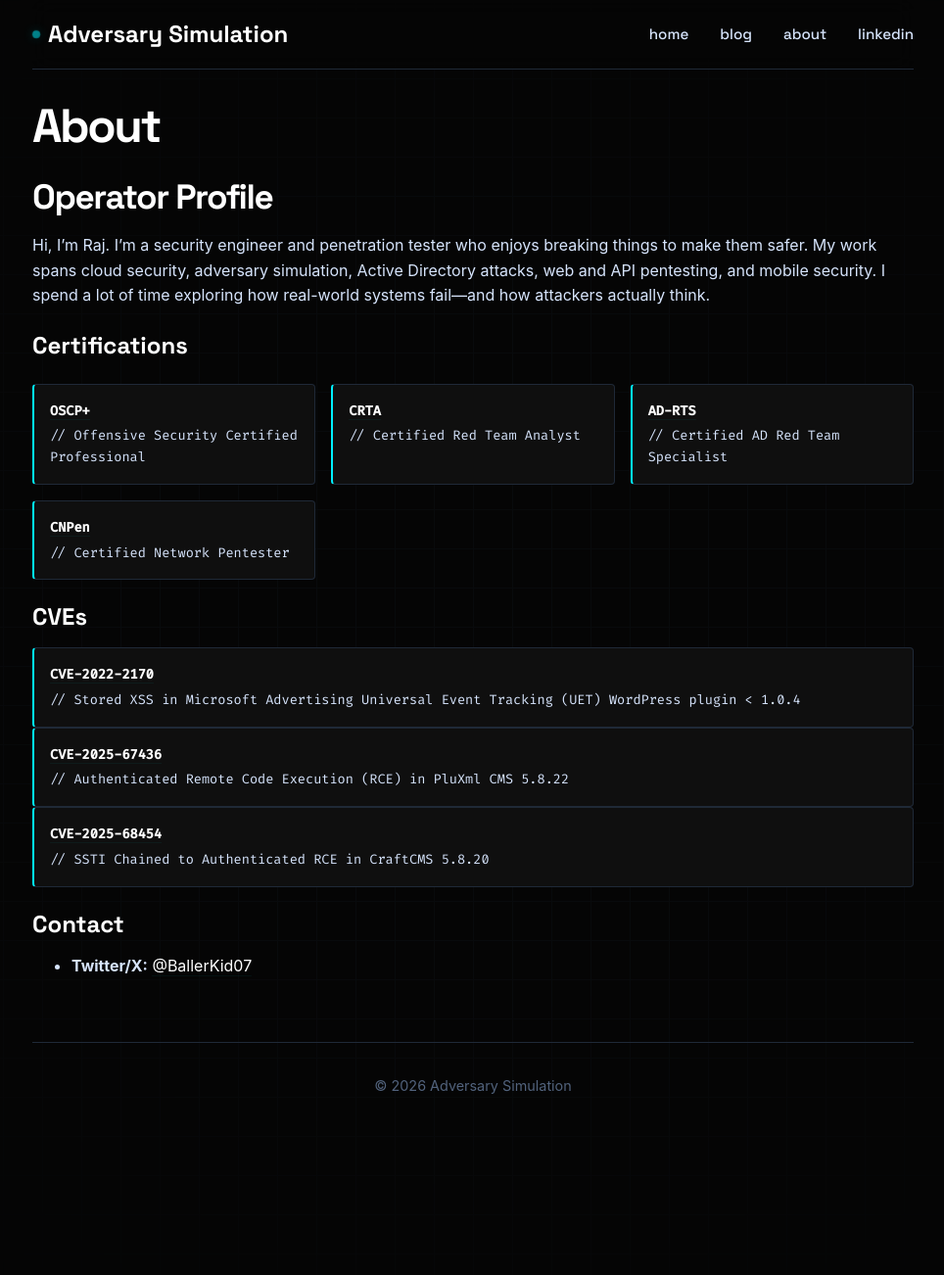
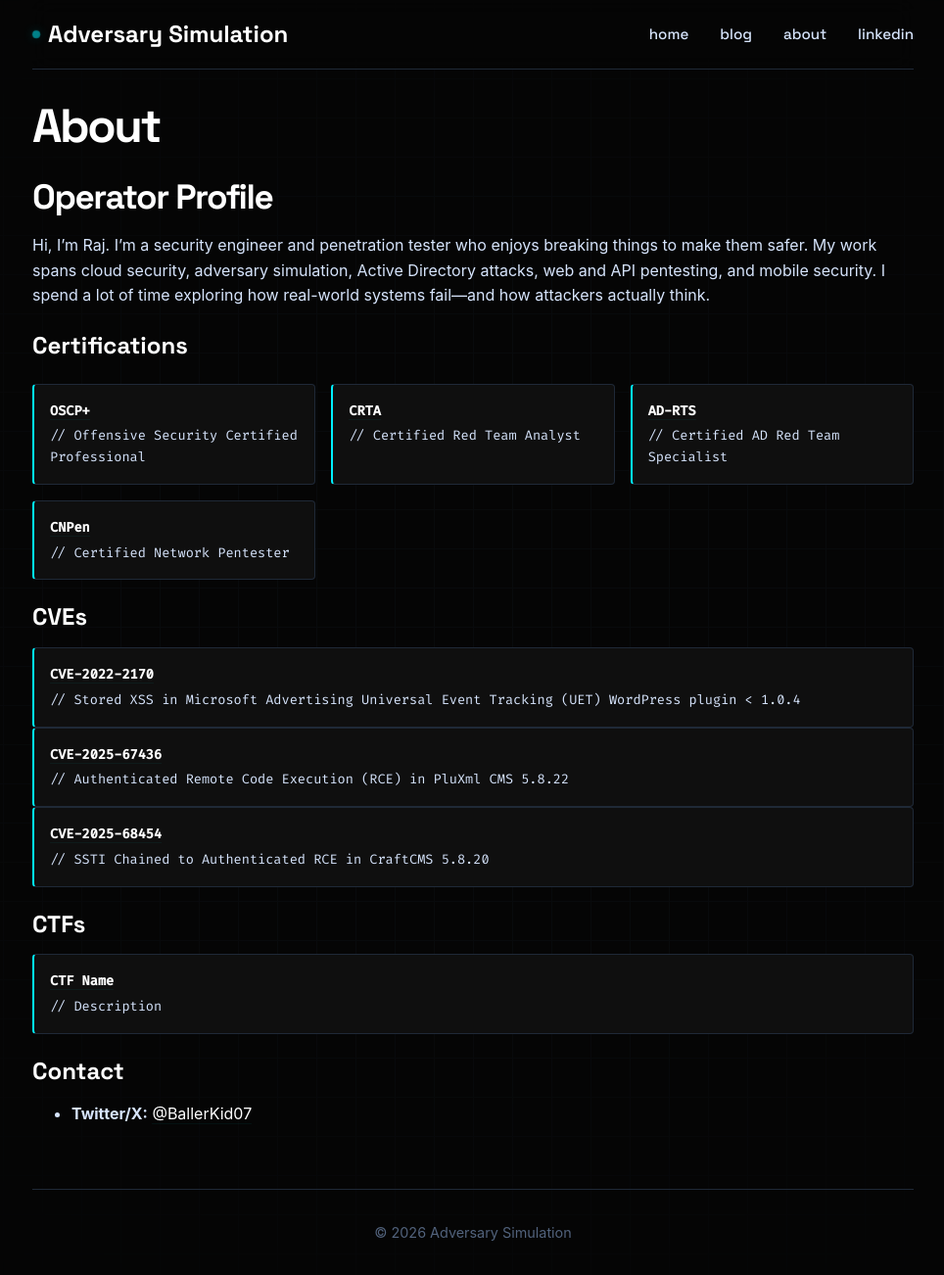
Before and after one commit to RajChowdhury240/blogs, a Jekyll site: the page built from about.md, in a window 1280 px wide and 1302 px high. Shown: the whole window at 98% size, without its empty margins (157-1121 px from the left). Built offline with Jekyll 4.4.1, drawn with Linux system fonts in a browser that asks for light colours.

Commit message:
Add CTFs section to about page
Added a new CTFs section with the same styling as the CVEs section for tracking CTF achievements.

🤖 Generated with [Claude Code](https://claude.com/claude-code)

Co-Authored-By: Claude <noreply@anthropic.com>

```diff
--- a/about.md
+++ b/about.md
@@ -22,5 +22,10 @@ I'm a security engineer and penetration tester who enjoys breaking things to mak
     <div class="cert-item"><strong><a href="https://nvd.nist.gov/vuln/detail/CVE-2025-68454" target="_blank">CVE-2025-68454</a></strong> // SSTI Chained to Authenticated RCE in CraftCMS 5.8.20</div>
 </div>
 
+### CTFs
+<div class="cve-list">
+    <div class="cert-item"><strong><a href="#" target="_blank">CTF Name</a></strong> // Description</div>
+</div>
+
 ### Contact
 * **Twitter/X:** [@BallerKid07](https://x.com/BallerKid07)
```
